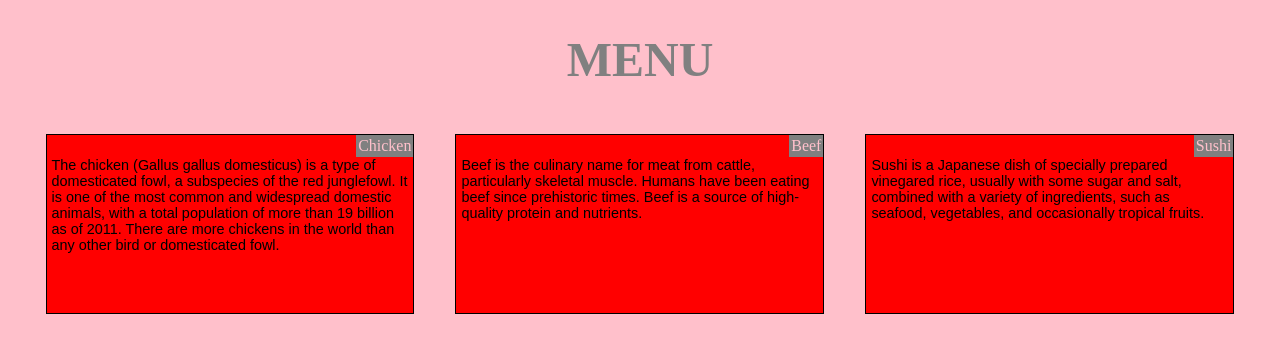
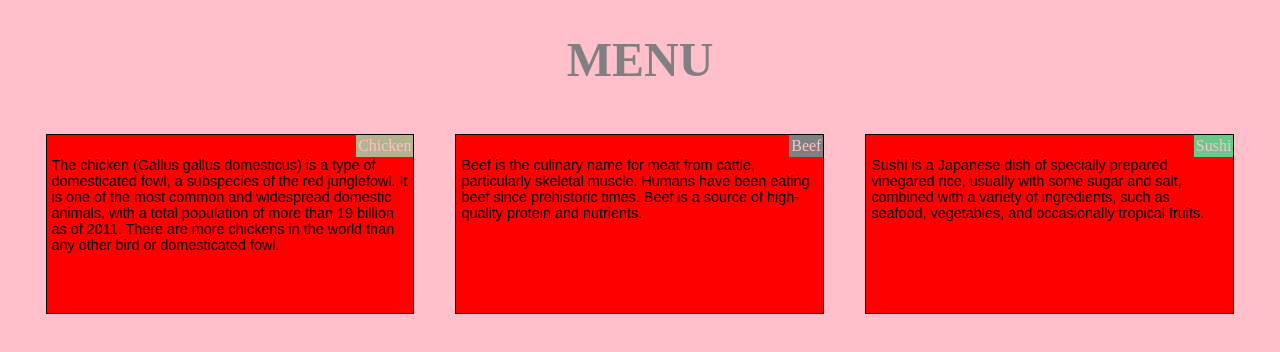
Before and after one commit to Wesleylee630/mod2_solution, a plain HTML site: page index.html in a window 1280 px wide. Drawn offline with Linux system fonts and the light colour scheme.

Commit message:
change background color of food name

```diff
--- a/indexstyle.css
+++ b/indexstyle.css
@@ -22,6 +22,13 @@
     right: 0px;
   }
 
+  #chicken{
+    background-color: #B4B38D;
+
+  }
+#sushi{
+  background-color: #68C98A;
+}
 
   .row {
     width: 100%;
```
